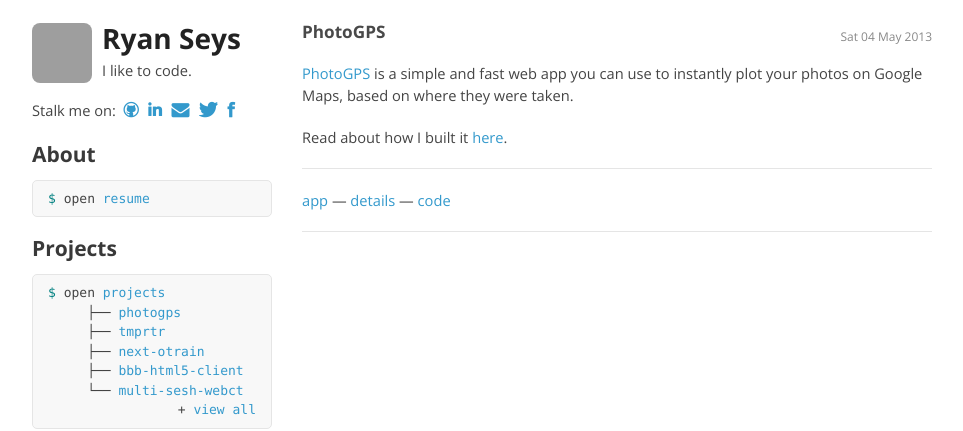
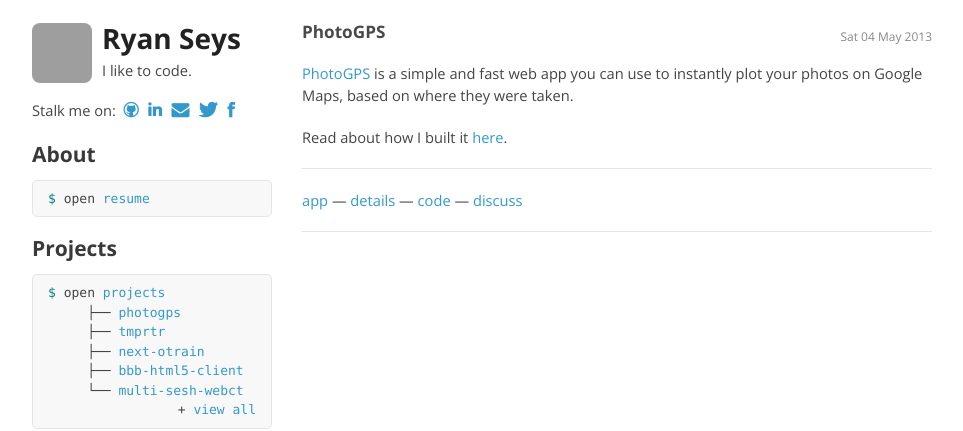
Before and after one commit to tl-dr/ryanseys.com, a Jekyll site: the page built from _posts/2013-05-04-photogps.md, in a window 1280 px wide. Shown: the top 431 px of the page, without its empty margins (158-1121 px from the left). Built offline with Jekyll 4.4.1, drawn with Linux system fonts in a browser that asks for light colours; Markdown is read by kramdown in place of the engine named in the settings; grey boxes are pictures that could not be loaded.

Commit message:
Add HN links to PhotoGPS

```diff
--- a/_posts/2013-05-04-photogps.md
+++ b/_posts/2013-05-04-photogps.md
@@ -8,7 +8,7 @@
 
 Drag-n-drop photos to instantly plot on Google Maps using GPS Exif data via FileReader API.
 
-[app][app] &mdash; [details][details] &mdash; [code][code]
+[app][app] &mdash; [details][details] &mdash; [code][code] &mdash; [discuss][hn]
 <!-- truncate_here -->
 
 [PhotoGPS][app] is a simple and fast web app you can use to instantly plot your photos on Google Maps, based on where they were taken.
@@ -17,9 +17,10 @@
 
 - - -
 
-[app][app] &mdash; [details][details] &mdash; [code][code]
+[app][app] &mdash; [details][details] &mdash; [code][code] &mdash; [discuss][hn]
 
 [app]: http://ryanseys.com/photogps
 [details]: /blog/building-photogps
 [code]: https://github.com/ryanseys/photogps
 [building-photogps]: /blog/building-photogps
+[hn]: https://news.ycombinator.com/item?id=6039888
```
Also changed, not shown: _posts/2013-07-13-building-photogps.md (+2 -1 lines).
